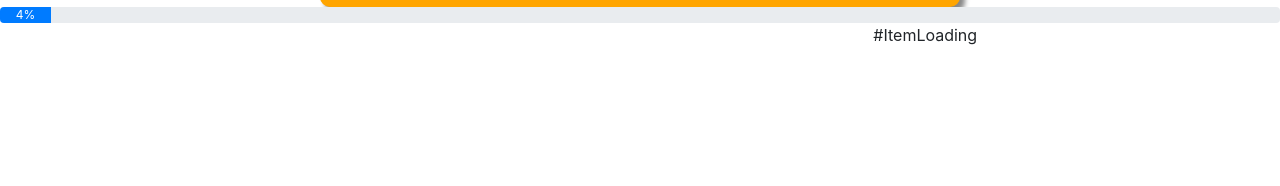
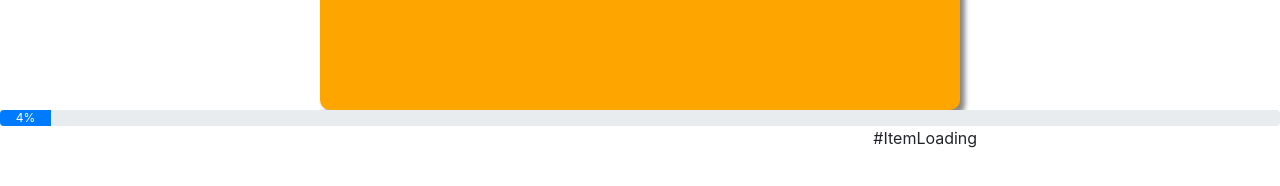
Before and after one commit to BxBServers/BxBServers.github.io, a plain HTML site: page gmod/loading.html in a window 1280 px wide. Shown: the part 382-568 px from the top of the page. Drawn offline with nearby package versions, Linux system fonts and the light colour scheme.

Commit message:
Update style.css

```diff
--- a/gmod/style.css
+++ b/gmod/style.css
@@ -5,11 +5,17 @@
  	}
 
   .centerDiv {
+   overflow:hidden;
   box-shadow: 5px 5px 5px #888888;
   padding:10px;
   -moz-border-radius: 10px;
   -webkit-border-radius: 10px;
   border-radius: 10px;
   -khtml-border-radius: 10px; /* for old Konqueror browsers */
-  width: 50%; height:auto; margin: 0 auto; background-color:#FFA500 ;
+  width: 50%;
+  height:50%;
+  min-height:300px;
+  max-height:2000px;
+  margin: 0 auto;
+  background-color:#FFA500 ;
   }
```
